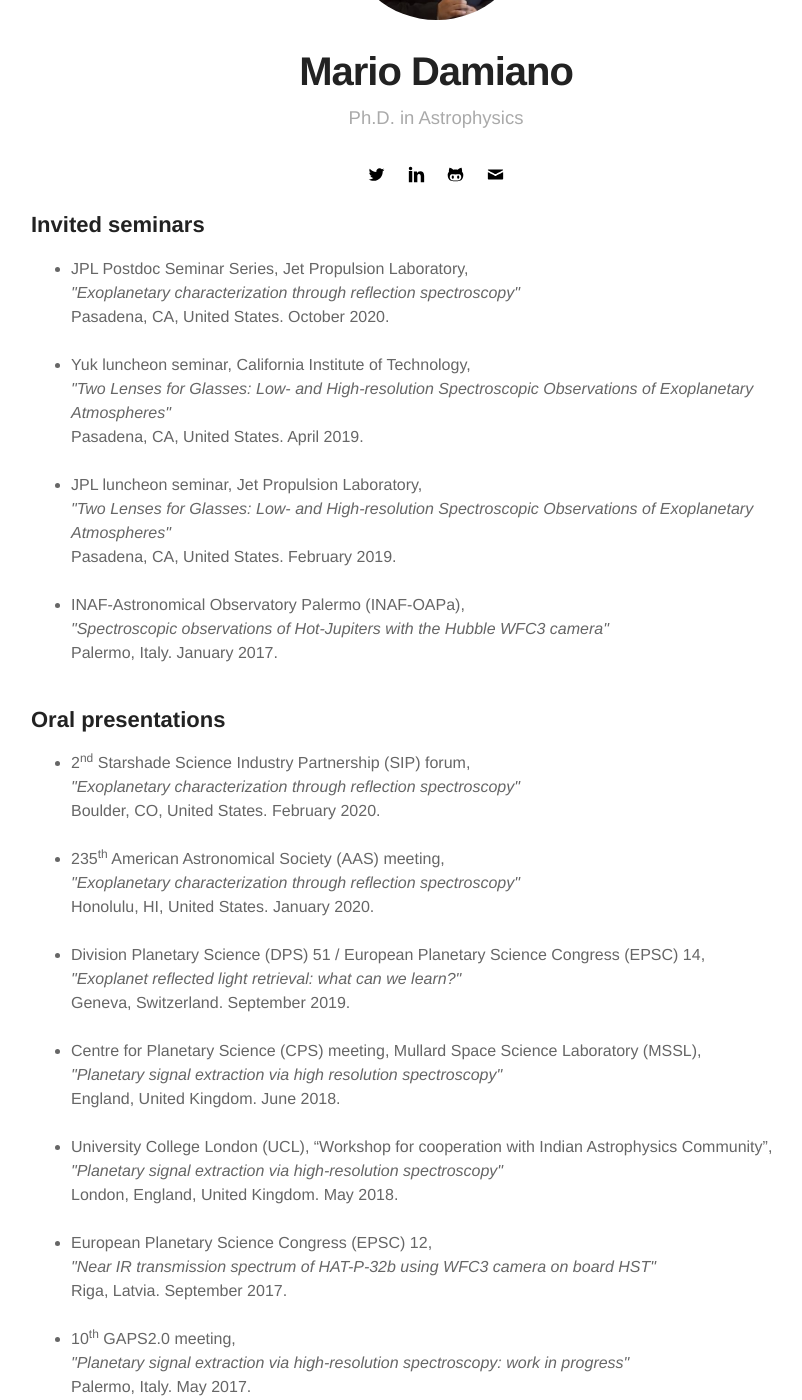
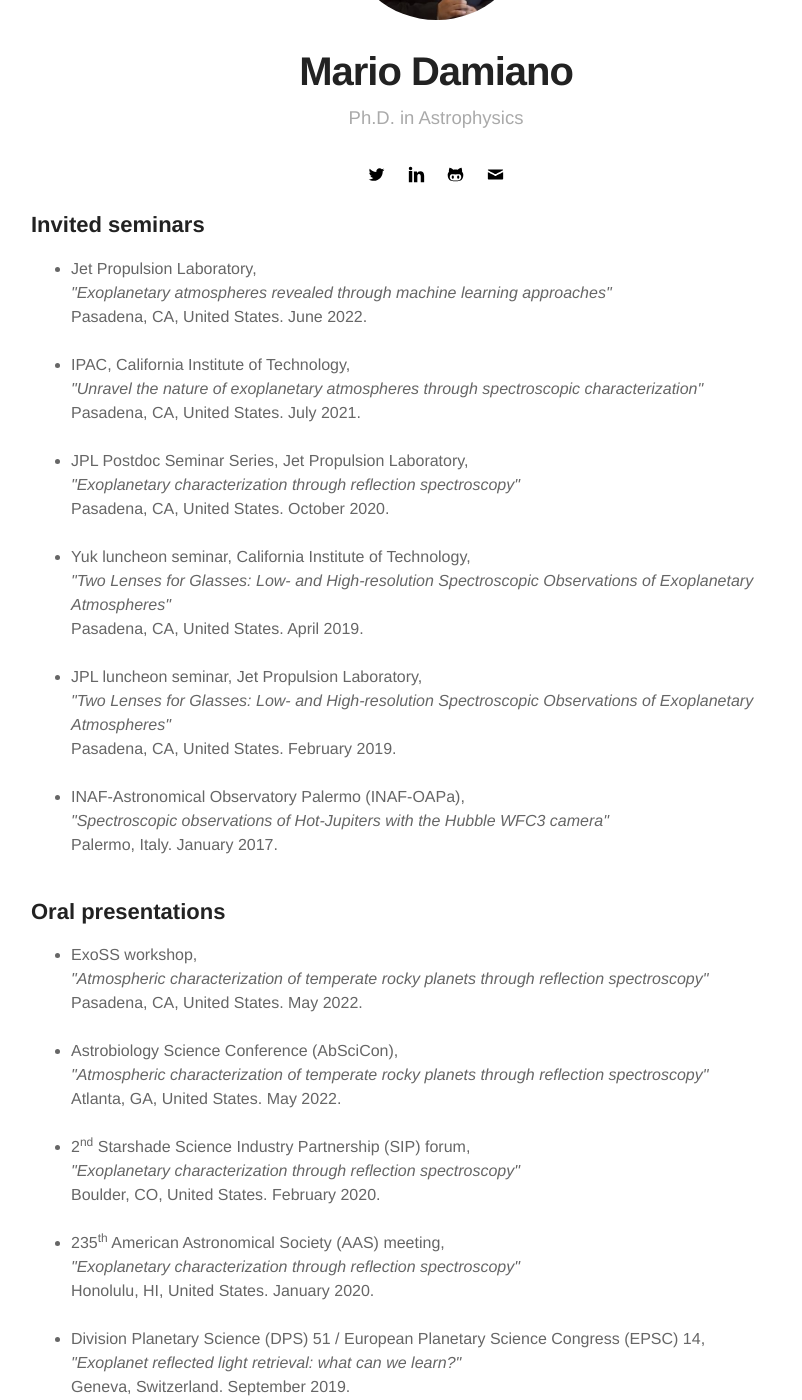
Before and after one commit to MDamiano/MDamiano.github.io, a Jekyll site: the page built from presentations.md, in a window 1280 px wide and 1400 px high, scrolled down 266 px. Shown: the whole window, without its empty margins (204-1006 px from the left). Built offline with Jekyll 4.4.1, drawn with Linux system fonts in a browser that asks for light colours; some of the changed text lies outside the part shown.

Commit message:
Update August 21st, 2022

```diff
--- a/presentations.md
+++ b/presentations.md
@@ -6,6 +6,14 @@ layout: page
 <h2>Invited seminars</h2>
 
 <ul class="skill-list">
+    <li>Jet Propulsion Laboratory,
+	    <br /><i>"Exoplanetary atmospheres revealed through machine learning approaches"</i>
+	    <br />Pasadena, CA, United States. June 2022.
+	    <br /><br /></li>
+    <li>IPAC, California Institute of Technology,
+	    <br /><i>"Unravel the nature of exoplanetary atmospheres through spectroscopic characterization"</i>
+	    <br />Pasadena, CA, United States. July 2021.
+	    <br /><br /></li>
     <li>JPL Postdoc Seminar Series, Jet Propulsion Laboratory,
 	    <br /><i>"Exoplanetary characterization through reflection spectroscopy"</i>
 	    <br />Pasadena, CA, United States. October 2020.
@@ -27,6 +35,14 @@ layout: page
 <h2>Oral presentations</h2>
 
 <ul class="skill-list">
+    <li>ExoSS workshop,
+	    <br /><i>"Atmospheric characterization of temperate rocky planets through reflection spectroscopy"</i>
+	    <br />Pasadena, CA, United States. May 2022.
+	    <br /><br /></li>
+    <li>Astrobiology Science Conference (AbSciCon),
+	    <br /><i>"Atmospheric characterization of temperate rocky planets through reflection spectroscopy"</i>
+	    <br />Atlanta, GA, United States. May 2022.
+	    <br /><br /></li>
     <li>2<sup>nd</sup> Starshade Science Industry Partnership (SIP) forum,
 	    <br /><i>"Exoplanetary characterization through reflection spectroscopy"</i>
 	    <br />Boulder, CO, United States. February 2020.
@@ -64,6 +80,10 @@ layout: page
 <h2>Posters</h2>
 
 <ul class="skill-list">
+    <li>Exoplanet IV,
+        <br /><i>"Atmospheric characterization of temperate rocky planets through reflection spectroscopy"</i>
+        <br />Las Vegas, NV, United States. Apr 2022.
+        <br /><br /></li>
     <li>JPL Postdoc Reseach day,
         <br /><i>"ExoReL: a new frontier for reflection spectroscopy"</i>
         <br />Pasadena, CA, United States. July 2019.
```
Also changed, not shown: publications.md (+4 -0 lines), 2 other files.
